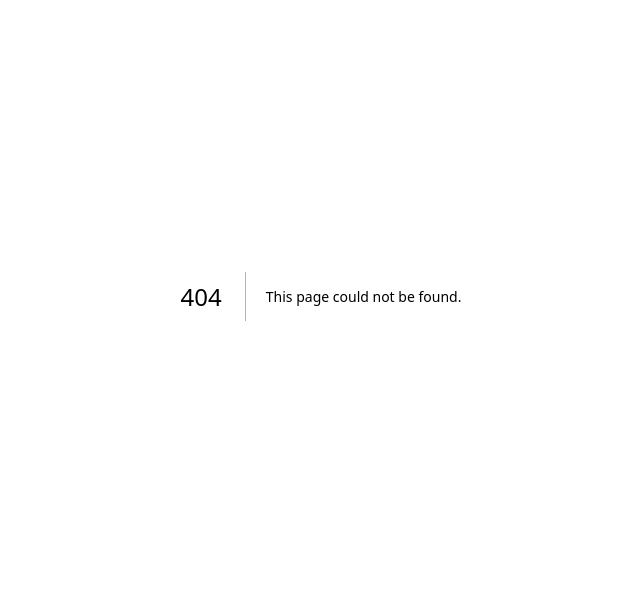
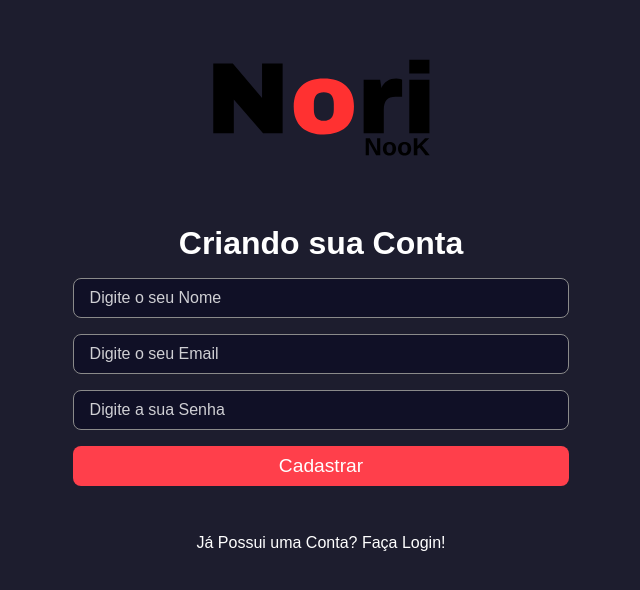
Before and after one commit to kengiiGMs/Nori_Nook, a Next.js app in the folder frontend/: page /signup in a window 1280 px wide. Before the commit this address had no page. Shown: the part 104-694 px from the top of the page, without its empty margins (319-959 px from the left). Built offline with nearby package versions, Linux system fonts and the light colour scheme.

Commit message:
Finalizando a página de cadastro de login

```diff
--- /dev/null
+++ b/frontend/src/pages/signup/index.tsx
@@ -0,0 +1,37 @@
+import Head from "next/head"
+import Image from "next/image"
+import styles from '../../styles/home.module.scss'
+
+import logoImg from '../../../public/logo.svg'
+
+import { Input } from '../../components/ui/Input/index'
+import { Button } from '../../components/ui/Button/index'
+
+import Link from 'next/link'
+
+export default function SignUp() {
+    return (
+        <>
+            <Head>
+                <title>Faça o seu Cadastro Agora!</title>
+            </Head>
+            <div className={styles.containerCenter}>
+                <Image src={logoImg} alt="Logo NoriNook" />
+                <div className={styles.login}>
+                    <h1>Criando sua Conta</h1>
+                    <form >
+                        <Input placeholder="Digite o seu Nome" type="text" />
+                        <Input placeholder="Digite o seu Email" type="text" />
+                        <Input placeholder="Digite a sua Senha" type="password" />
+                        <Button type="submit" loading={false}>
+                            Cadastrar
+                        </Button>
+                    </form>
+                </div>
+                <Link href="/" legacyBehavior>
+                    <a className={styles.text}>Já Possui uma Conta? Faça Login!</a>
+                </Link>
+            </div>
+        </>
+    )
+}
--- a/frontend/src/styles/home.module.scss
+++ b/frontend/src/styles/home.module.scss
@@ -16,6 +16,11 @@
     justify-content: center;
     flex-direction: column;
     padding: 2rem 1.5rem;
+
+    h1 {
+        color: var(--white);
+        padding-bottom: 1rem;
+    }
 
     form {
         width: 90%;
```
Also changed, not shown: frontend/src/pages/index.tsx (+5 -2 lines).
